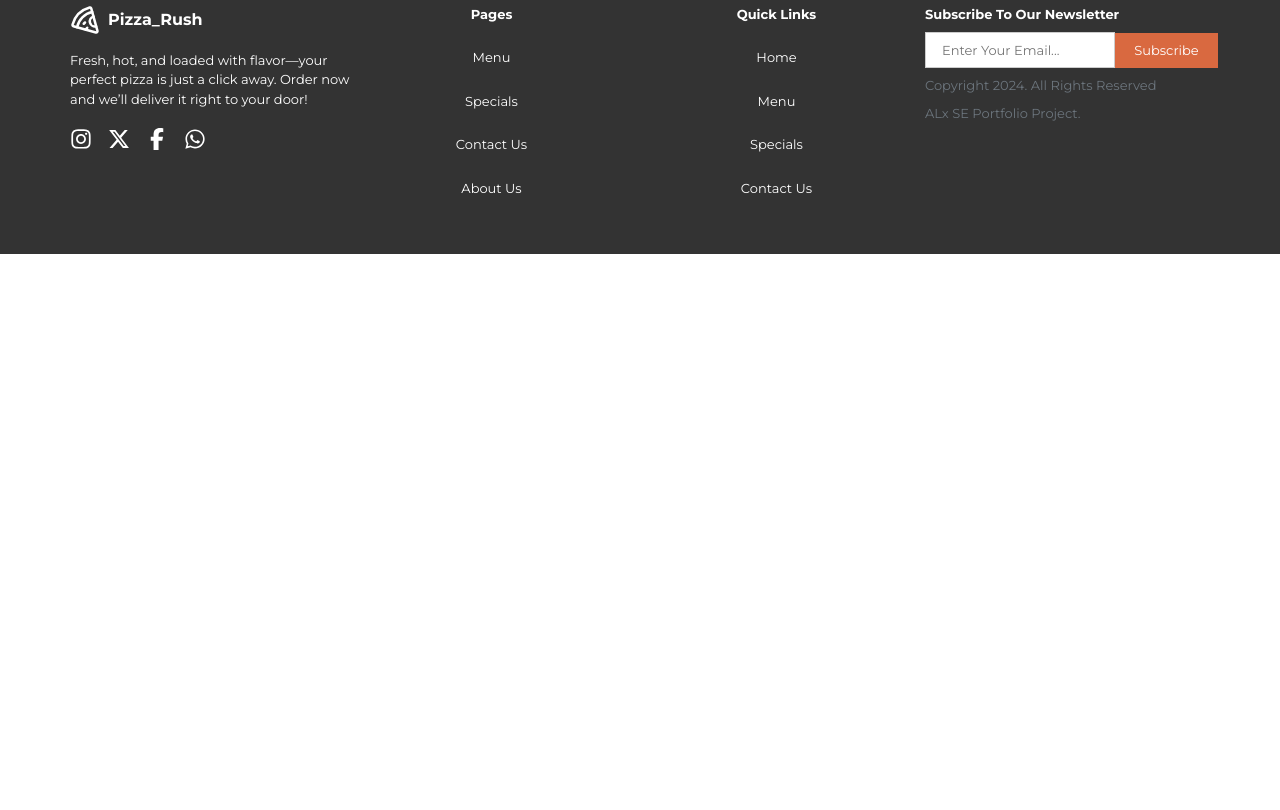
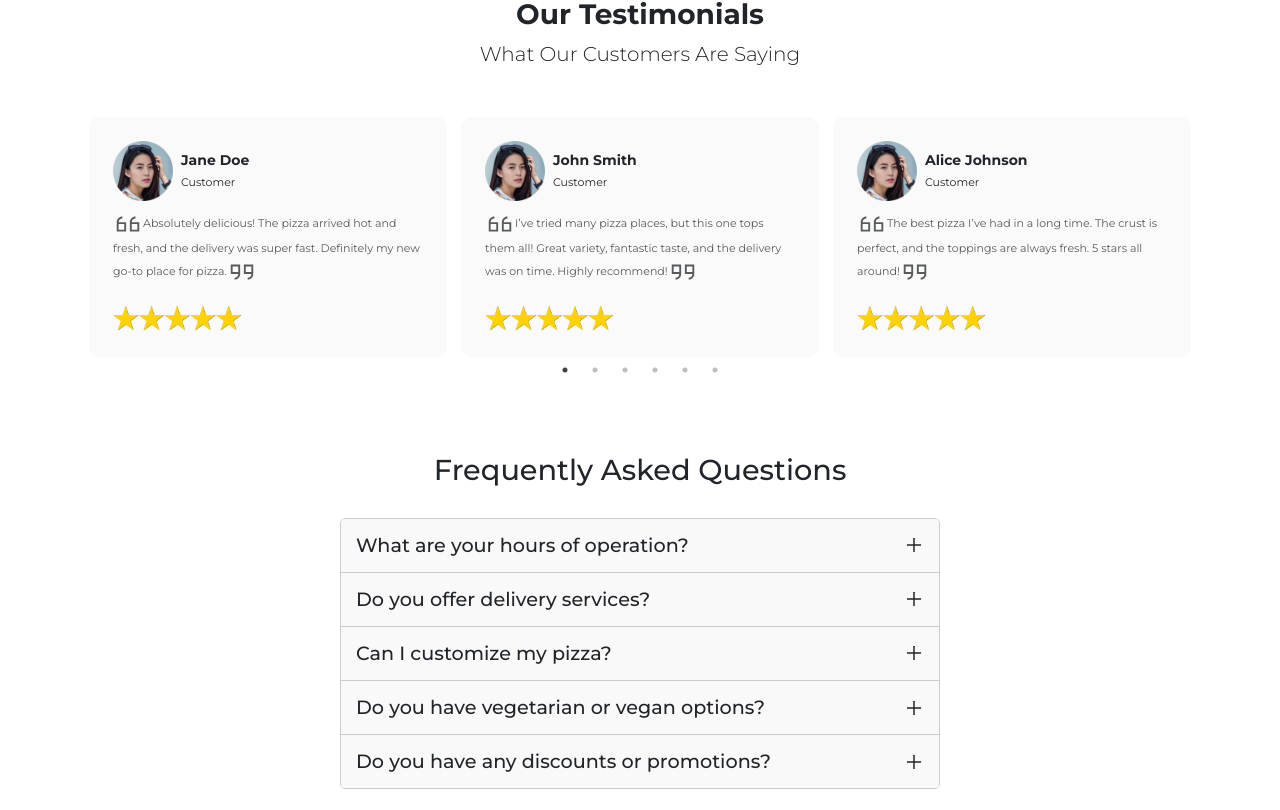
Before and after one commit to MahoneyT1/PizzaRush_Fast_and_Hot_Delivery, a React (Create React App) app: page / in a window 1280 px wide. Shown: the part 1550-2360 px from the top of the page. Before the commit the page ends 1804 px from the top, so only its background shows below. Built offline with nearby package versions, Linux system fonts and the light colour scheme.

Commit message:
Testimonnial  section done

```diff
--- a/src/App.css
+++ b/src/App.css
@@ -169,8 +169,12 @@ a.cus-btn{
 }
 
 
+.rating-image{
+  width: 8rem;
+}
+
 .box{
-  position: relative;
+  /* position: relative;     */
   background-color: hsl(0, 0%, 98%) !important;
   border-radius: 10px;
   /* min-height: 400px; */
@@ -191,29 +195,19 @@ p.desc{
 }
 
 .box h4{
-  line-height: 18px !important;
+  /* line-height: 18px !important; */
   /* color: red; */
   font-size: 14px !important;
   font-weight: bold;
-  margin-top: 1.7rem !important;
+  /* margin-top: 1.7rem !important; */
 }
 
 
-.profile{
+.profile img{
   width: 60px;
-  height: 60px;
-  position: absolute;
-  top: 0;
-  left: 50%;
-  z-index: 1;
-  transform: translate(-50%,-50%);
 }
 
 
-/* .sliderr{
-  padding: 2rem 0;
-  background: #000;
-} */
 
 
 
@@ -376,7 +370,7 @@ padding: 7px 1px;
     background-color: #ffffff;
   }
 
-  .item{
+  .grid .item{
     border-radius: 1rem;
     overflow: hidden;
   }
@@ -558,6 +552,75 @@ th, td{
 
 
 
+.faq-container {
+  max-width: 600px;
+  margin: 20px auto;
+  /* font-family: Arial, sans-serif; */
+}
+
+.faq-title {
+  text-align: center;
+  font-size: 1.8rem;
+  margin-bottom: 30px;
+}
+
+.faq-list {
+  border: 1px solid #ccc;
+  border-radius: 5px;
+  overflow: hidden;
+}
+
+.faq-item {
+  border-bottom: 1px solid #ccc;
+  padding: 15px;
+  cursor: pointer;
+  background-color: #f9f9f9;
+  transition: background-color 0.3s ease;
+}
+
+.faq-item:last-child {
+  border-bottom: none;
+}
+
+.faq-item:hover {
+  background-color: #f1f1f1;
+}
+
+.faq-question {
+  display: flex;
+  justify-content: space-between;
+  align-items: center;
+}
+
+.faq-question h3 {
+  margin: 0;
+  font-size: 1.2rem;
+}
+
+.faq-answer {
+  padding: 10px 0;
+  font-size: 1rem;
+  color: #555;
+}
+
+.faq-item.open .faq-question {
+  color: #db4444;
+}
+
+.faq-item.open .faq-answer {
+  animation: slideDown 0.3s ease;
+}
+
+@keyframes slideDown {
+  from {
+    opacity: 0;
+    max-height: 0;
+  }
+  to {
+    opacity: 1;
+    max-height: 200px;
+  }
+}
 
 
 
--- a/src/components/FAQ.jsx
+++ b/src/components/FAQ.jsx
@@ -1,57 +1,62 @@
 import React, { useState } from "react";
-import AccordionItem from "./AccordionItem";
+import { AiOutlinePlus, AiOutlineMinus } from "react-icons/ai";
+// import "./FaqAccordion.css";
 
-const FAQ = () => {
-  const [activeIndex, setActiveIndex] = useState(1);
-
-
-  const questionsAnswers = [
+const faqs = [
   {
-      question: "How many team members can I invite?",
-      answer:
-        "You can invite up to 2 additional users on the Free plan. There is no limit on team members for the Premium plan.",
+    question: "What are your hours of operation?",
+    answer: "We’re open every day from 11:00 AM to 11:00 PM.",
   },
   {
-      question: "What is the maximum file upload size?",
-      answer:
-        "No more than 2GB. All files in your account must fit your allotted storage space.",
+    question: "Do you offer delivery services?",
+    answer: "Yes, we offer fast and reliable delivery!",
   },
   {
-      question: "How do I reset my password?",
-      answer: `Click “Forgot password” from the login page or “Change password” from your profile page. A reset link will be emailed to you.`,
+    question: "Can I customize my pizza?",
+    answer: "Of course! You can choose your crust, sauce, cheese, and toppings.",
   },
   {
-      question: "Can I cancel my subscription?",
-      answer: `Yes! Send us a message and we’ll process your request no questions asked.`,
+    question: "Do you have vegetarian or vegan options?",
+    answer: "Absolutely! We offer vegetarian pizzas and vegan cheese upon request.",
   },
   {
-      question: "Do you provide additional support?",
-      answer: `Chat and email support is available 24/7. Phone lines are open during normal business hours.`,
+    question: " Do you have any discounts or promotions?",
+    answer: "We regularly run deals and special offers! Check out our website or sign up for our newsletter to stay updated.",
   },
 ];
 
-  const renderedQuestionsAnswers = questionsAnswers.map((item, index) => {
-    const showDescription = index === activeIndex ? "show-description" : "";
-    const fontWeightBold = index === activeIndex ? "font-weight-bold" : "";
-    const ariaExpanded = index === activeIndex ? "true" : "false";
-    return (
-      <AccordionItem
-        showDescription={showDescription}
-        fontWeightBold={fontWeightBold}
-        ariaExpanded={ariaExpanded}
-        item={item}
-        index={index}
-        onClick={() => {
-          setActiveIndex(index);
-        }}
-      />
-    );
-  });
+const FAQ = () => {
+  const [openIndex, setOpenIndex] = useState(null);
+
+  const toggleFaq = (index) => {
+    setOpenIndex(openIndex === index ? null : index);
+  };
 
   return (
-    <div className="faq">
-      <h1 className="faq__title">FAQ</h1>
-      <dl className="faq__list">{renderedQuestionsAnswers}</dl>
+    <div className="faq-container py-4">
+      <h2 className="faq-title">Frequently Asked Questions</h2>
+      <div className="faq-list">
+        {faqs.map((faq, index) => (
+          <div
+            key={index}
+            className={`faq-item ${openIndex === index ? "open" : ""}`}
+          >
+            <div className="faq-question" onClick={() => toggleFaq(index)}>
+              <h3>{faq.question}</h3>
+              {openIndex === index ? (
+                <AiOutlineMinus size={20} />
+              ) : (
+                <AiOutlinePlus size={20} />
+              )}
+            </div>
+            {openIndex === index && (
+              <div className="faq-answer">
+                <p>{faq.answer}</p>
+              </div>
+            )}
+          </div>
+        ))}
+      </div>
     </div>
   );
 };
--- a/src/components/Testimonials.jsx
+++ b/src/components/Testimonials.jsx
@@ -1,5 +1,7 @@
 import React, { useState } from "react";
 import Slider from "react-slick";
+import { LiaQuoteRightSolid } from "react-icons/lia";
+import { LiaQuoteLeftSolid } from "react-icons/lia";
 // import { IoIosArrowRoundForward } from "react-icons/io";
 // import { IoIosArrowRoundBack } from "react-icons/io";
 
@@ -8,21 +10,41 @@ const testimonials = [
   {
     name: "Jane Doe",
     image: "https://via.placeholder.com/100",
-    quote: "This service is fantastic! It exceeded all my expectations.",
-    role: "CEO, ABC Corp"
+    quote: "Absolutely delicious! The pizza arrived hot and fresh, and the delivery was super fast. Definitely my new go-to place for pizza.",
+    role: "Customer"
   },
   {
     name: "John Smith",
     image: "https://via.placeholder.com/100",
-    quote: "I couldn't be happier with the results. Highly recommended!",
-    role: "Designer, XYZ Ltd"
+    quote: "I’ve tried many pizza places, but this one tops them all! Great variety, fantastic taste, and the delivery was on time. Highly recommend!",
+    role: "Customer"
   },
   {
     name: "Alice Johnson",
     image: "https://via.placeholder.com/100",
-    quote: "The team was professional and delivered on time. Great experience!",
-    role: "Manager, LMN Inc"
-  }
+    quote: "The best pizza I’ve had in a long time. The crust is perfect, and the toppings are always fresh. 5 stars all around!",
+    role: "Customer"
+  },
+  {
+    name: "David Majeed",
+    image: "https://via.placeholder.com/100",
+    quote: "If you’re craving pizza, this is the place to order from! The quality is unmatched, and the customer service is top-notch.",
+    role: "Customer"
+  },
+  {
+    name: "Emily Racheal",
+    image: "https://via.placeholder.com/100",
+    quote: "Every time I order, the pizza is always fresh, flavorful, and hot. Plus, the delivery drivers are always polite and efficient.",
+    role: "Customer"
+  },
+  {
+    name: "Sarah Mendel",
+    image: "https://via.placeholder.com/100",
+    quote: "Fast, friendly service and mouth-watering pizzas! I love how easy it is to order, and the delivery is always prompt.",
+    role: "Customer"
+  },
+
+
 ];
 
 
@@ -71,59 +93,37 @@ const Testimonials = ({ data, search, header, title, liked, setLiked }) => {
   return (
     <div className="my-5 py-4">
       <div className="container">
+        <h3 className="text-center fw-bold">Our Testimonials</h3>
+        <p className="lead text-center">What Our Customers Are Saying</p>
         <div className="all-items mt-3">
-          <div className="slider-container mt-4">
+          <div className="slider-container mt-5">
             <div>
               <Slider className="sliderr" ref={slider} {...settings}>
-                <div class="box border text-center mt-4 mt-md-0 p-3">
-                  <div class="profile">
-                    <img src="../images/avatar-anisha.png" alt="" />
-                  </div>
-                  <h4>Anisha Li</h4>
-                  <p class="text-muted  mt-2">
-                    “Manage has supercharged our team’s workflow. The ability to
-                    maintain visibility on larger milestones at all times keeps
-                    everyone motivated.”
-                  </p>
-                </div>
 
-                <div class="box border text-center mt-4 mt-md-0 p-3">
-                  <div class="profile">
-                    <img src="../images/avatar-ali.png" alt="" />
-                  </div>
-                  <h4>Ali Bravo</h4>
-                  <p class="text-muted mt-2">
-                    {" "}
-                    “We have been able to cancel so many other subscriptions
-                    since using Manage. There is no more cross-channel confusion
-                    and everyone is much more focused.”
-                  </p>
-                </div>
 
-                <div class="box border text-center mt-4 mt-md-0 p-3">
-                  <div class="profile">
-                    <img src="../images/avatar-richard.png" alt="" />
-                  </div>
-                  <h4>Richard Watts</h4>
-                  <p class="text-muted mt-2">
-                    “Manage allows us to provide structure and process. It keeps
-                    us organized and focused. I can’t stop recommending them to
-                    everyone I talk to!”
-                  </p>
-                </div>
 
-                <div class="box border text-center mt-4 mt-md-0 p-3">
-                  <div class="profile">
-                    <img src="../images/avatar-shanai.png" alt="" />
-                  </div>
-                  <h4>Shanai Gough</h4>
-                  <p class="text-muted mt-2">
-                    “Their software allows us to track, manage and collaborate
-                    on our projects from anywhere. It keeps the whole team
-                    in-sync without being intrusive.”
-                  </p>
-                </div>
+                {
+                  testimonials.map(items => (
+                    <div key={items.role} className="box mt-4 mt-md-0 p-4">
+                      <div className="profile d-flex align-items-center gap-2">
+                        <img src="../images/avatar-anisha.png" alt="" />
+
+                        <div className="d-flex flex-column gap-1">
+                            <h4 className="m-0 p-0">{items.name}</h4>
+                            <p className="m-0">{items.role}</p>
+                        </div>
+                      </div>
+                      <p className="text-muted  mt-2"><LiaQuoteLeftSolid size={30} />{items.quote}<LiaQuoteRightSolid size={30} /></p>
+                      <img src="../../Images/rating.png" className="rating-image" alt="" />
+                    </div>
+                    ))
+                }
+
+
+
               </Slider>
+
+
 
 
             </div>
--- a/src/pages/Cart.jsx
+++ b/src/pages/Cart.jsx
@@ -44,8 +44,8 @@ const Cart = ({productsInCart, onProductRemove,prodLength, onQuantityChange}) =>
                                 <img src={product.image} width="10px" className='prod-image' loading='lazy' alt="" />
                                 <small>{product.name}</small>
                             </th>
-                            <td>NGN {product.price * product.count}</td>
-                            <td>
+                            <td style={{ verticalAlign: "middle" }}>NGN {product.price * product.count}</td>
+                            <td style={{ verticalAlign: "middle" }}>
                                 <select
                                     className="count"
                                     value={product.count}
@@ -63,7 +63,7 @@ const Cart = ({productsInCart, onProductRemove,prodLength, onQuantityChange}) =>
                                     })}
                                 </select>
                             </td>
-                            <td><button onClick={() => onProductRemove(product)}>Remove</button></td>
+                            <td style={{ verticalAlign: "middle" }}><button onClick={() => onProductRemove(product)}>Remove</button></td>
                             </tr>
                         </tbody>
 
--- a/src/pages/Home.jsx
+++ b/src/pages/Home.jsx
@@ -16,8 +16,8 @@ const Home = ({addProductToCart}) => {
           addProductToCart={addProductToCart}
         />
         <Featured />
-        {/* <Testimonials /> */}
-        {/* <FAQ /> */}
+        <Testimonials />
+        <FAQ />
     </div>
   )
 }
```
Also changed, not shown: public/Images/rating.png (added). Lines whose indentation alone changed are shown as unchanged.
